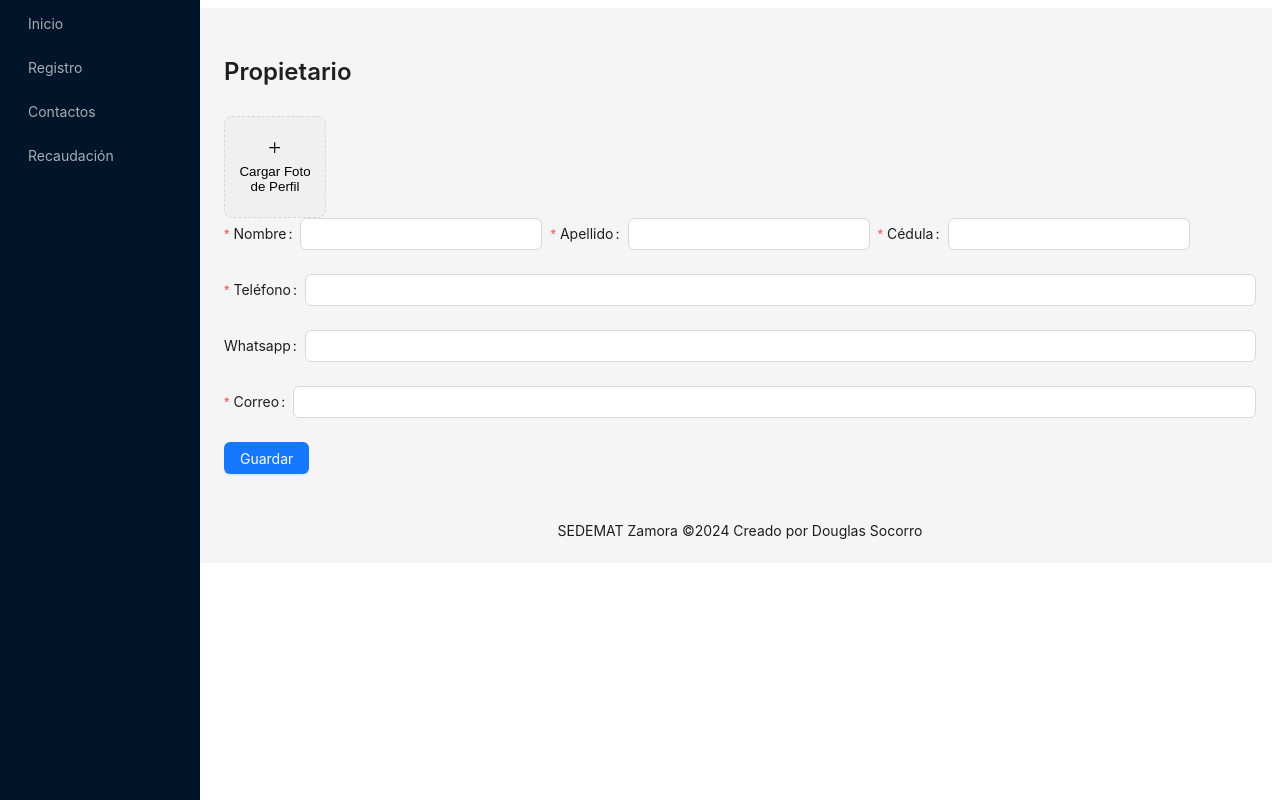
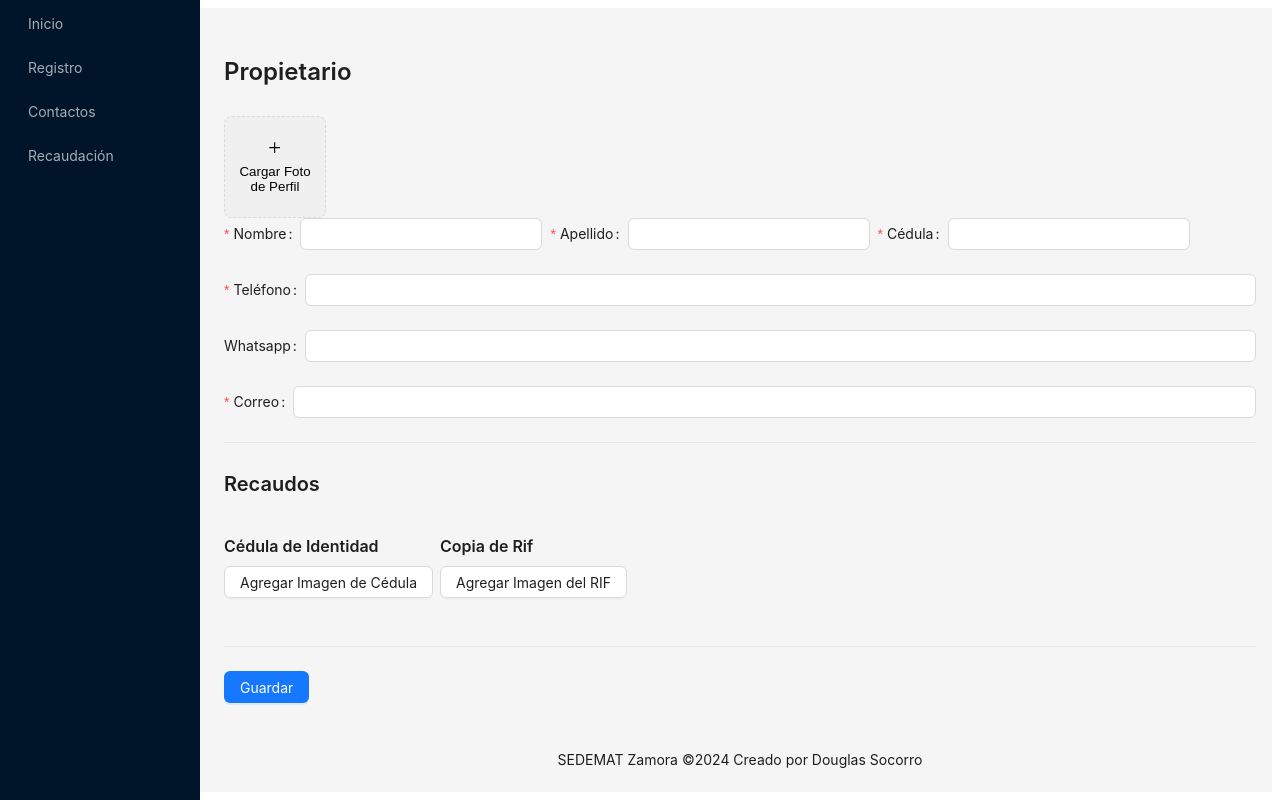
Before and after one commit to Douglas571/sedemat_system, a React (Vite) app in the folder frontend/: page /contacts/new in a window 1280 px wide. Built offline with nearby package versions, Linux system fonts and the light colour scheme.

Commit message:
Added: Form and api to upload dni and rif pictures

```diff
--- a/frontend/src/pages/ContactsEdit.tsx
+++ b/frontend/src/pages/ContactsEdit.tsx
@@ -1,11 +1,14 @@
-import { Flex, Typography, Image, Space, UploadFile, Upload, Form, Input, FormProps, message, Button } from 'antd'
+import { Flex, Typography, Image, Space, UploadFile, Upload, Form, Input, FormProps, message, Button, Divider, UploadProps } from 'antd'
 import { PlusOutlined } from '@ant-design/icons';
 
 import {useEffect, useState} from 'react'
 import { Navigate, useNavigate, useParams } from 'react-router-dom'
-import { Person } from 'util/api'
+import { Person } from 'util/types'
 import * as api from 'util/api'
+import * as peopleApi from 'util/people'
 import { ContactForm, getBase64, urlToFile } from './BusinessShared';
+
+
 
 const IP = process.env.BACKEND_IP || "localhost"
 const PORT = "3000"
@@ -72,8 +75,6 @@ export default function ContactsView(): JSX.Element {
         console.log({values})
         console.log({fileList})
 
-
-
         try {
             // url to set in update or register new
             let pfpUrl: string
@@ -87,12 +88,31 @@ export default function ContactsView(): JSX.Element {
             }
 
 
+            // upload the dni
+            let dniPictureUrl = ''
+            if (values.contactDniUpload?.file) {
+                // load the file and send it with uploadDniPicture
+                // get dni url
+                const file = values.contactDniUpload.file
+                console.log({file})
+                dniPictureUrl = await peopleApi.uploadDniPicture(file)
+            }
+
+            // upload the rif
+            let rifPictureUrl = ''
+            if (values.contactRifUpload?.file) {
+                const file = values.contactRifUpload.file
+                rifPictureUrl = await peopleApi.uploadRifPicture(file)
+            }
+
             let newPersonData: Person
             // if editing, update person
             if (isEditing) {
                 newPersonData = await api.updatePerson(Number(contactId),
                 {
                     ...values,
+                    dniPictureUrl,
+                    rifPictureUrl,
                     profilePictureUrl: pfpUrl
                 })
             } else {
@@ -100,9 +120,10 @@ export default function ContactsView(): JSX.Element {
                 newPersonData = await api.registerPerson(
                     {
                         ...values,
+                        dniPictureUrl,
+                        rifPictureUrl,
                         profilePictureUrl: pfpUrl
                     });
-
             }
 
             console.log({newPersonData})
@@ -118,41 +139,6 @@ export default function ContactsView(): JSX.Element {
     async function uploadPicture (): Promise<string>{
         if (fileList.length === 0) {
             throw new Error("Seleccione un archivo para foto de contacto");
-        }
-
-        const formData = new FormData();
-        formData.append('image', fileList[0].originFileObj);
-
-        try {
-            const response = await fetch(`${HOST}/v1/people/pfp`, {
-                method: 'POST',
-                body: formData,
-                headers: {
-                    // 'Content-Type': 'multipart/form-data' is not needed; browser sets it automatically.
-                },
-            });
-
-            if (response.ok) {
-                const data = await response.json();
-                // message.success(`File uploaded successfully. URL: ${data.url}`);
-                console.log("File uploaded successfully. URL: ${data.url}")
-                return data.url
-            } else {
-                // message.error('Upload failed');
-                console.error("Upload failed")
-            }
-        } catch (error) {
-            // message.error('Upload failed');
-            console.error({message: "Upload failed", error})
-            throw error
-        }
-        return ''
-    };
-
-    async function handleUpload (): Promise<string>{
-        if (fileList.length === 0) {
-            message.error('No file selected');
-            return '';
         }
 
         const formData = new FormData();
@@ -213,10 +199,26 @@ export default function ContactsView(): JSX.Element {
         maxCount: 1
     }
 
+    const dniUploadProps: UploadProps = {
+        beforeUpload: (file) => {
+			console.log("adding dni")
+			// setFileList([...fileList, file]);
+			return false;
+		},
+    }
+
+    const rifUploadProps: UploadProps = {
+        beforeUpload: (file) => {
+			console.log("adding rif")
+			// setFileList([...fileList, file]);
+			return false;
+		},
+    }
+
     return (
         <>
             <Form onFinish={onFinish} form={form}>
-            <Typography.Title level={3}>
+                <Typography.Title level={3}>
                     Propietario
                 </Typography.Title>
                 <Space>
@@ -307,6 +309,54 @@ export default function ContactsView(): JSX.Element {
                 >
                     <Input data-test="owner-email-input"/>
                 </Form.Item>
+
+                <Divider/>
+
+                <Typography.Title level={4}>
+                    Recaudos
+                </Typography.Title>
+                <Flex gap={'middle'} wrap>
+                    <Flex vertical>
+                        <Typography.Title level={5}>
+                            Cédula de Identidad
+                        </Typography.Title>
+                        <Form.Item
+                            name='contactDniUpload'
+                            style={{maxWidth: "200px"}}
+                        >
+                            <Upload
+                                {...dniUploadProps}
+                            >
+                                <Button>
+                                    Agregar Imagen de Cédula
+                                </Button>
+                            </Upload>
+                        </Form.Item>
+                    </Flex>
+
+                    <Flex vertical>
+                        <Typography.Title level={5}>
+                            Copia de Rif
+                        </Typography.Title>
+                        <Form.Item
+                            name='contactRifUpload'
+                            style={{maxWidth: "200px"}}
+                        >
+                            <Upload
+                                {...rifUploadProps}
+                            >
+                                <Button>
+                                    Agregar Imagen del RIF
+                                </Button>
+                            </Upload>
+                        </Form.Item>
+
+                    </Flex>
+                </Flex>
+
+
+                <Divider/>
+
                 <Form.Item>
                     <Button
                         data-test='submit-button'
--- /dev/null
+++ b/frontend/src/util/people.ts
@@ -0,0 +1,69 @@
+const IP = process.env.BACKEND_IP || "localhost";
+const PORT = "3000";
+const HOST = `http://${IP}:${PORT}`;
+
+
+// export a function to upload dni images in multipart form data
+// the argument is a File object
+// the returning type is a string containing the url to the dni
+export async function uploadDniPicture(file: File): Promise<string> {
+    try {
+        console.log({file})
+        const formData = new FormData();
+        formData.append('image', file);
+
+        // make http porst request to backend
+        const res = await fetch(`${HOST}/v1/people/dni`, {
+            method: 'POST',
+            body: formData,
+            headers: {
+                // 'Content-Type' is automatically set to multipart/form-data when using FormData
+            },
+        });
+
+        // get the returned json data
+        const data = await res.json()
+
+        // if response is not ok, throw error
+        if (!res.ok && data.error) {
+            throw new Error(data.error.message)
+        }
+
+        // else, return data.dniPictureUrl
+        return data.url
+    } catch (error) {
+        console.log({error})
+        throw error
+    }
+
+}
+
+
+// export a function to upload rif images in multipart form data
+// the argument is a File object
+// it return the rif image url
+
+export async function uploadRifPicture(file: File): Promise<string> {
+    const formData = new FormData();
+    formData.append('image', file);
+
+    // make http porst request to backend
+    const res = await fetch(`${HOST}/v1/people/rif`, {
+        method: 'POST',
+        body: formData,
+        headers: {
+            // 'Content-Type' is automatically set to multipart/form-data when using FormData
+        },
+    });
+
+    // get the returned json data
+    const data = await res.json()
+
+    // if response is not ok, throw error
+    if (!res.ok) {
+        throw new Error(data.error.message)
+    }
+
+    // else, return data.dniPictureUrl
+    return data.url
+}
```
